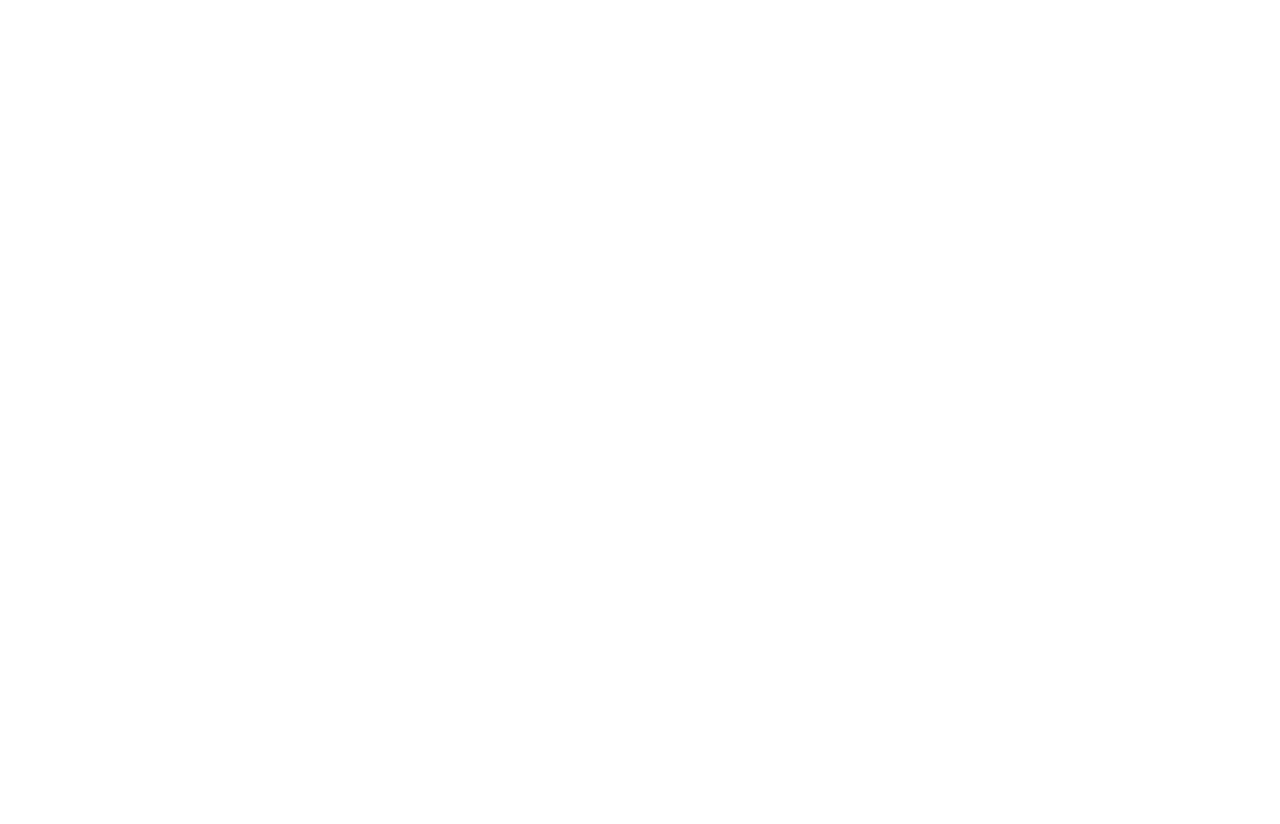
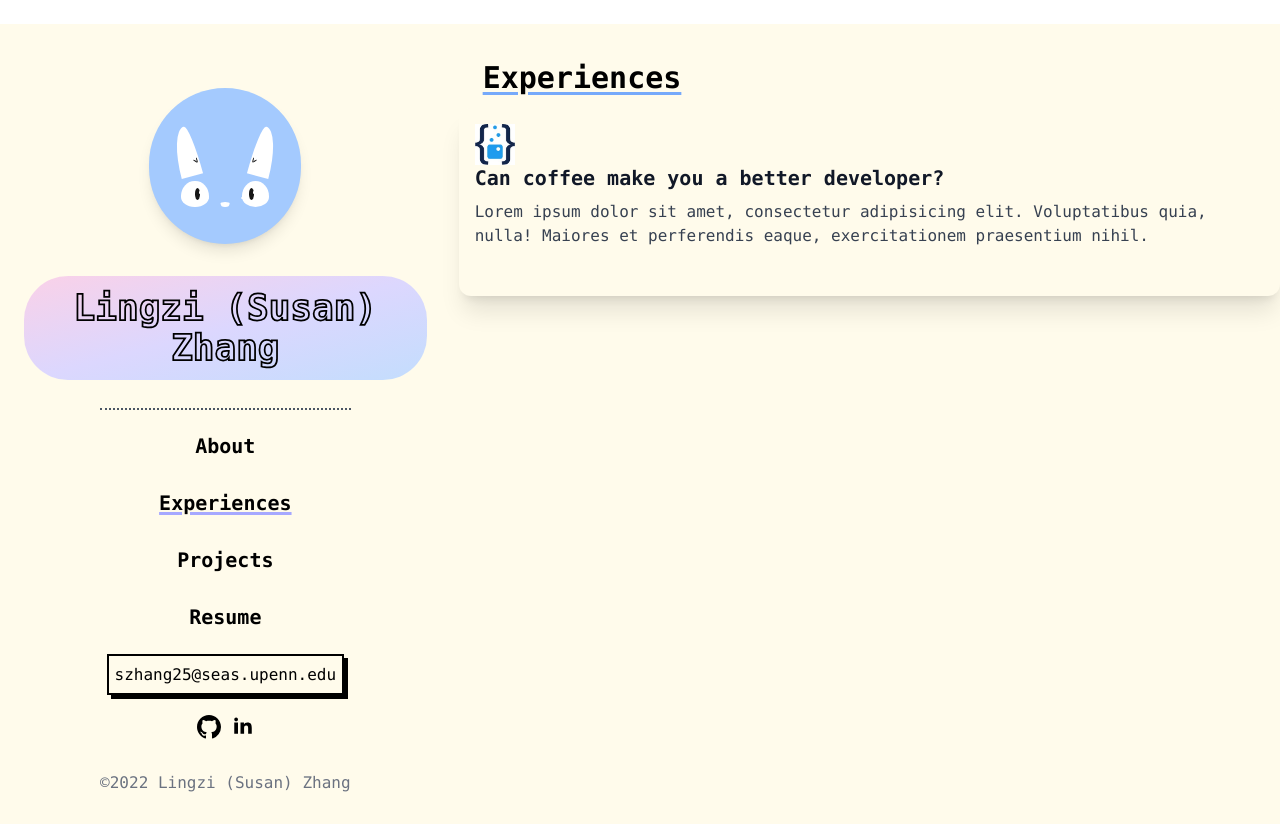
Before and after one commit to susanzzz123/personal-website, a React (Vite) app: page /experiences in a window 1280 px wide. Before the commit this address had no page. Before the commit the page ends 800 px from the top, so only its background shows below. Built offline with nearby package versions, Linux system fonts and the light colour scheme; some icons are missing.

Commit message:
edited labs card

```diff
--- a/src/components/Experiences.js
+++ b/src/components/Experiences.js
@@ -1,13 +1,66 @@
-import React from 'react'
+import React, { useState, useEffect } from 'react'
 import { Nav } from './Nav'
+import { AiOutlineMenu } from 'react-icons/ai'
 
 export const Experiences = () => {
+  const [open, setOpen] = useState(false)
+
+  useEffect(() => {
+    const sideMenu = document.getElementById('side-menu')
+    if (sideMenu !== null && !open) {
+      sideMenu.classList.remove('translate-x-0')
+      sideMenu.classList.add('translate-x-full')
+      setOpen(false)
+    }
+  })
   return (
-    <div className="bg-amber-50 h-screen max-w-full grid grid-cols-12">
-      <div className="col-span-4">
+    <div className="bg-amber-50 h-screen max-w-full grid md:grid-cols-12">
+      <div className="hidden md:flex md:col-span-4">
         <Nav page='experiences'></Nav>
       </div>
-      <div className="col-span-8"></div>
+      {/* side menu */}
+      <div id='side-menu' className="transform duration-300 ease-in-out md:hidden fixed z-40 h-screen w-full overflow-y-auto bg-amber-50 dark:bg-gray-800">
+        <AiOutlineMenu className='place-self-end w-8 h-8 text-gray-400  absolute top-6 right-4 inline-flex items-center'
+        onClick={() => {
+          const sideMenu = document.getElementById('side-menu')
+          sideMenu.classList.remove('translate-x-0')
+          sideMenu.classList.add('translate-x-full')
+          setOpen(false)
+        }}></AiOutlineMenu>
+        <Nav page='experiences'></Nav>
+      </div>
+      <div className="md:col-span-8 overflow-y-auto font-mono md:pl-5 md:ml-3">
+        {/* nav setup for mobile */}
+        <div className='md:hidden pt-6 grid'>
+          <AiOutlineMenu className='place-self-end mr-4 w-8 h-8 text-gray-400'
+          onClick={() => {
+            const sideMenu = document.getElementById('side-menu')
+            sideMenu.classList.remove('translate-x-full')
+            sideMenu.classList.add('translate-x-0')
+            setOpen(true)
+          }}></AiOutlineMenu>
+          <div className="place-self-center mt-5 bg-gradient-to-br from-pink-200 via-purple-200 to-blue-200 px-4 rounded-[2.75rem] w-fit h-auto align-middle border-none relative py-3 sm:max-w-xl sm:mx-auto">
+            <span className="font-mono font-display max-w-sm lg:text-4xl md:text-3xl text-2xl font-semibold leading-tight">
+            Lingzi (Susan) Zhang
+            </span>
+          </div>
+        </div>
+        <div className="px-6 pt-7 mb-3 mt-2 md:mt-16 lg:mt-2 text-2xl md:text-3xl font-bold underline underline-offset-4 decoration-blue-400 decoration-[3px]">
+          <span>Experiences</span>
+        </div>
+        {/* Penn labs */}
+        <div className="max-w-sm w-full lg:max-w-full lg:flex">
+          <div className="bg-amber-50 shadow-xl rounded-xl p-4 flex flex-col justify-between leading-normal">
+            <div className="mb-8">
+              <div className='w-10 h-10'>
+                <img src={require('../images/pennlabs.jpg')} alt='Penn Labs'></img>
+              </div>
+              <div className="text-gray-900 font-bold text-xl mb-2">Can coffee make you a better developer?</div>
+              <p className="text-gray-700 text-base">Lorem ipsum dolor sit amet, consectetur adipisicing elit. Voluptatibus quia, nulla! Maiores et perferendis eaque, exercitationem praesentium nihil.</p>
+            </div>
+          </div>
+        </div>
+      </div>
     </div>
   )
 }
--- a/src/components/Nav.js
+++ b/src/components/Nav.js
@@ -40,9 +40,9 @@
               </span>
             </a>
           </div>
-          {/* work */}
+          {/* experiences */}
           <div className="relative py-4 sm:max-w-xl sm:mx-auto">
-            <a href="/work" className="font-mono font-display max-w-sm text-xl font-semibold leading-tight">
+            <a href="/experiences" className="font-mono font-display max-w-sm text-xl font-semibold leading-tight">
                 <span className={(page === 'experiences') ? 'underline underline-offset-2 decoration-[#a6a8ff] decoration-[3px] link link-underline link-underline-black text-black' : 'link link-underline link-underline-black text-black'}>
                 Experiences
                 </span>
--- a/src/index.js
+++ b/src/index.js
@@ -38,7 +38,7 @@
   <BrowserRouter>
     <Routes>
       <Route path='/' element={<App />}></Route>
-      <Route path="/work" element={<Experiences />}>
+      <Route path="/experiences" element={<Experiences />}>
       </Route>
       <Route path='/projects' element={<Projects />}>
       </Route>
```
Also changed, not shown: src/components/MobileNav.js (added), src/images/pennlabs.jpg (added), src/images/pennlabs.png (added).
